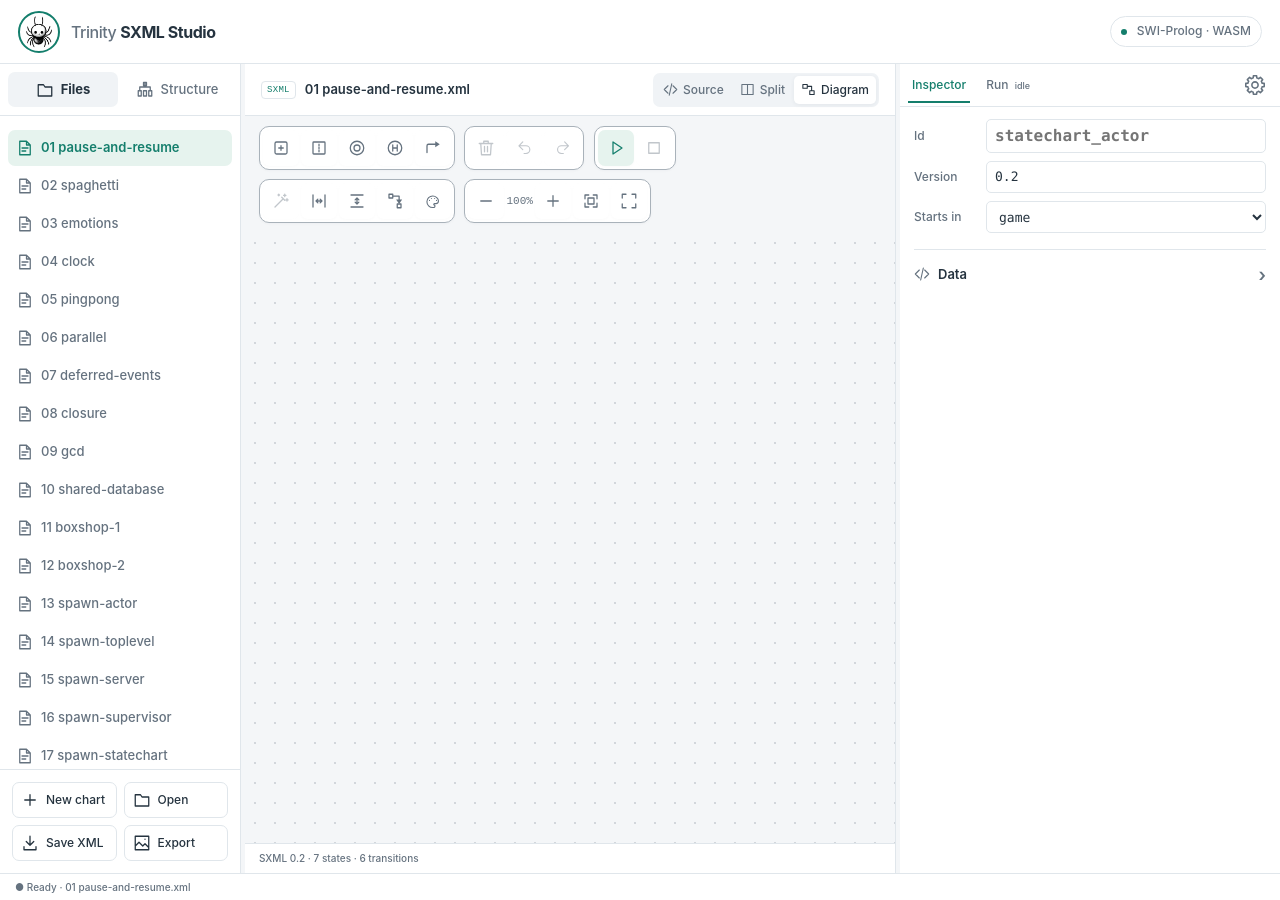
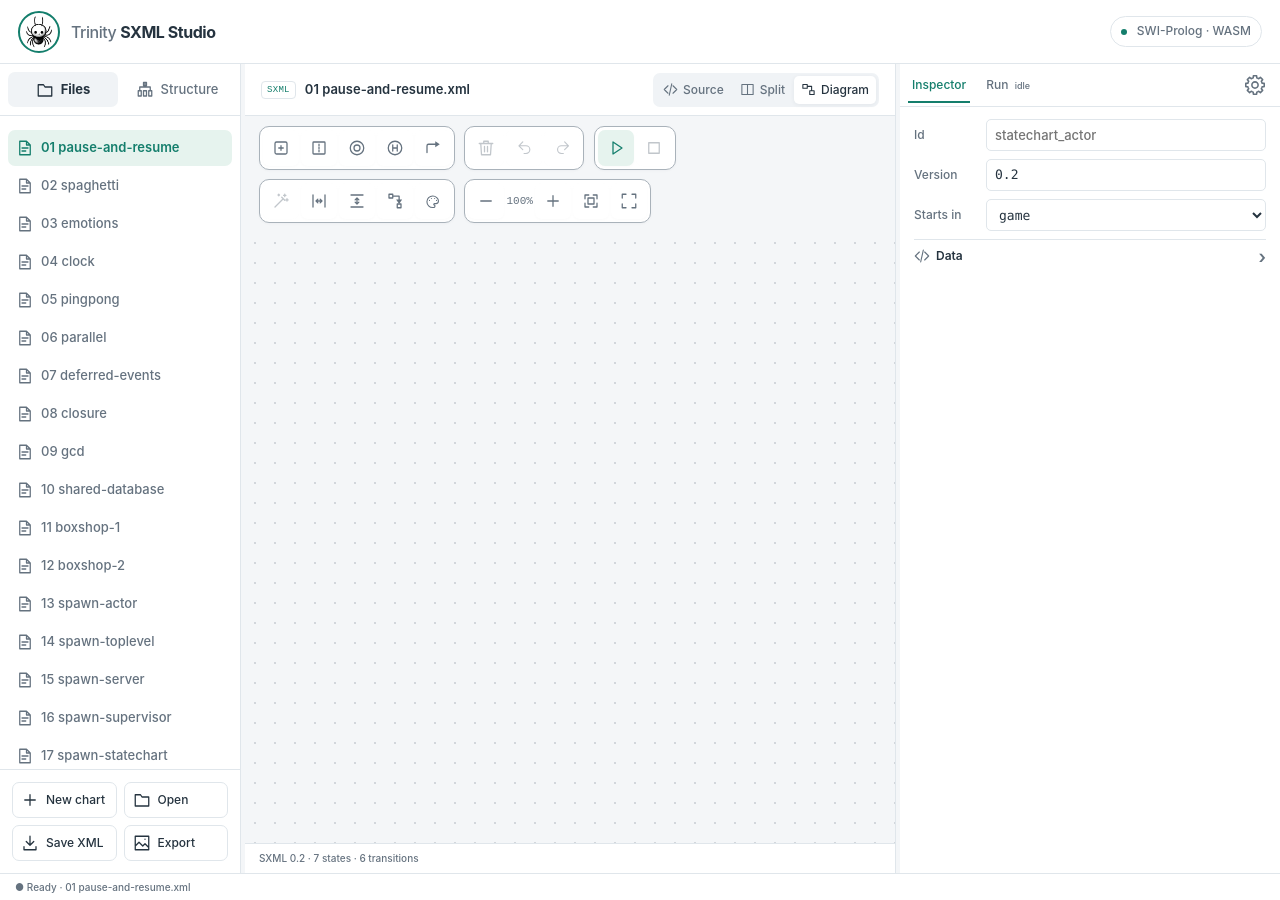
Before and after one commit to torbjornlager/book-project-home, a Jekyll site: the page sxml-studio/index.html, which Jekyll copies as it is, in a window 1280 px wide. Built offline with Jekyll 4.4.1, drawn with Linux system fonts in a browser that asks for light colours; a script that is not in the unit is left out.

Commit message:
Use standard Id font and tighten Inspector sections

```diff
--- a/sxml-studio/index.html
+++ b/sxml-studio/index.html
@@ -20,7 +20,7 @@
 <script defer src="js/app.js?v=20261126-compact-state"></script>
 <script defer src="js/studio-tools.js?v=20261126-compact-inspector"></script>
 <link rel="stylesheet" href="studio-tools.css?v=20261126-inspector-cog">
-<link rel="stylesheet" href="studio-chrome.css?v=20261126-compact-state">
+<link rel="stylesheet" href="studio-chrome.css?v=20261126-inspector-spacing">
 </head>
 <body class="light" data-view="diagram" data-layout="horizontal">
 <script src="js/ui-preferences.js"></script>
--- a/sxml-studio/studio-chrome.css
+++ b/sxml-studio/studio-chrome.css
@@ -59,16 +59,16 @@ button:focus-visible,summary:focus-visible,input:focus-visible,textarea:focus-vi
 .field{grid-template-columns:66px 1fr;gap:12px;margin-bottom:11px}.field>label{font-size:calc(12px * var(--ui-font-scale,1))}
 #inspector input,#inspector select,#inspector textarea{font-size:calc(13px * var(--ui-font-scale,1));padding:8px 10px;border-radius:6px;background:var(--panel)}
 #inspector textarea{line-height:1.6}
-.ui-section{border-top:1px solid var(--line);margin-top:16px;padding-top:2px}
-.ui-section>summary{display:flex;align-items:center;gap:8px;min-height:44px;font-size:calc(13px * var(--ui-font-scale,1));cursor:pointer;list-style:none;font-weight:600}
+.ui-section{border-top:1px solid var(--line);margin-top:6px;padding-top:0}
+.ui-section>summary{display:flex;align-items:center;gap:6px;min-height:32px;font-size:calc(12px * var(--ui-font-scale,1));cursor:pointer;list-style:none;font-weight:600}
 .ui-section>summary::-webkit-details-marker{display:none}
 .ui-section>summary::after{content:'›';margin-left:auto;color:var(--muted);font-size:calc(18px * var(--ui-font-scale,1));transform:rotate(0deg)}
 .ui-section[open]>summary::after{transform:rotate(90deg)}
 .ui-section>summary>.ui-icon{width:16px;height:16px;color:var(--muted)}
 .ui-section>summary>button{margin-left:auto;border:0;background:transparent;padding:5px;min-width:28px;min-height:28px}
 .ui-section>summary:has(button)::after{margin-left:0}
-.ui-section-body{padding:0 0 10px}.ui-section-body .hint{font-size:calc(12px * var(--ui-font-scale,1))}
-#inspector .section-title{font-size:calc(10px * var(--ui-font-scale,1));letter-spacing:.6px;margin-top:20px}
+.ui-section-body{padding:0 0 4px}.ui-section-body .hint{font-size:calc(12px * var(--ui-font-scale,1))}
+#inspector .section-title{font-size:calc(10px * var(--ui-font-scale,1));letter-spacing:.6px;margin-top:10px}
 #inspector .section-title button{font-size:calc(11px * var(--ui-font-scale,1));min-height:28px;border:0}
 .card,.tools-card{border-radius:8px;background:var(--panel);box-shadow:none}
 .card-top{font-size:calc(12px * var(--ui-font-scale,1))}.insp-actions button{font-size:calc(12px * var(--ui-font-scale,1));min-height:34px}
@@ -107,7 +107,7 @@ body[data-focus=true] .workspace,body[data-focus=true] .query-pane,body[data-foc
 .structure-row .tree-toggle{width:22px;min-width:22px;padding:3px}
 .structure-row .tree-toggle .ui-icon{width:13px;height:13px}
 .tree-toggle>.ui-button-label{display:none}
-#inspector>.insp-actions{border-top:1px solid var(--line);padding-top:14px;margin-top:24px}
+#inspector>.insp-actions{border-top:1px solid var(--line);padding-top:6px;margin-top:10px!important}
 #inspector>.insp-actions button{border:0;color:var(--muted);font-size:calc(12px * var(--ui-font-scale,1))}
 #inspector>.insp-actions button:hover{color:var(--error)}
 .runtime-console{flex:none;border-top:1px solid var(--line);background:var(--panel)}
@@ -167,9 +167,14 @@ body[data-focus=true] .workspace,body[data-focus=true] .query-pane,body[data-foc
 .compact-state .field{grid-template-columns:calc(64px * var(--ui-font-scale,1)) minmax(0,1fr);gap:8px;margin-bottom:8px}
 .compact-state .field.block{grid-template-columns:minmax(0,1fr);gap:4px}
 #inspector.compact-state input,#inspector.compact-state select,#inspector.compact-state textarea{font-size:calc(13px * var(--ui-font-scale,1));padding:5px 8px;border-radius:5px;line-height:1.4;min-height:32px}
-#inspector.compact-state .state-heading input{font-size:calc(16px * var(--ui-font-scale,1));font-weight:600}
+#inspector.compact-state .state-heading input{font-family:inherit;font-size:calc(13px * var(--ui-font-scale,1));font-weight:var(--ui-font-weight,500)}
 .state-initial-option{display:flex;align-items:center;flex-direction:row-reverse;justify-content:flex-end;gap:7px;margin:0 0 12px;padding-left:calc(64px * var(--ui-font-scale,1) + 8px);font-size:calc(12px * var(--ui-font-scale,1));color:var(--muted)}
 .state-initial-option label{cursor:pointer}
 #inspector.compact-state input[type=radio]{min-height:0;width:16px;height:16px;padding:0;flex:none}
 @container inspector-pane (max-width:320px){.compact-state .field{grid-template-columns:minmax(0,1fr);gap:4px}.state-initial-option{padding-left:0}}
 @media(pointer:coarse){#inspector.compact-state input:not([type=radio]),#inspector.compact-state select{min-height:44px}.state-initial-option{min-height:44px}}
+
+#inspector .ui-section-body .card{padding:6px;margin-bottom:4px}
+#inspector .ui-section-body .card-top{margin-bottom:4px}
+#inspector .ui-section-body>.hint:last-child{margin-bottom:4px}
+@media(pointer:coarse){.ui-section>summary,.ui-section>summary>button{min-height:44px}}
```
